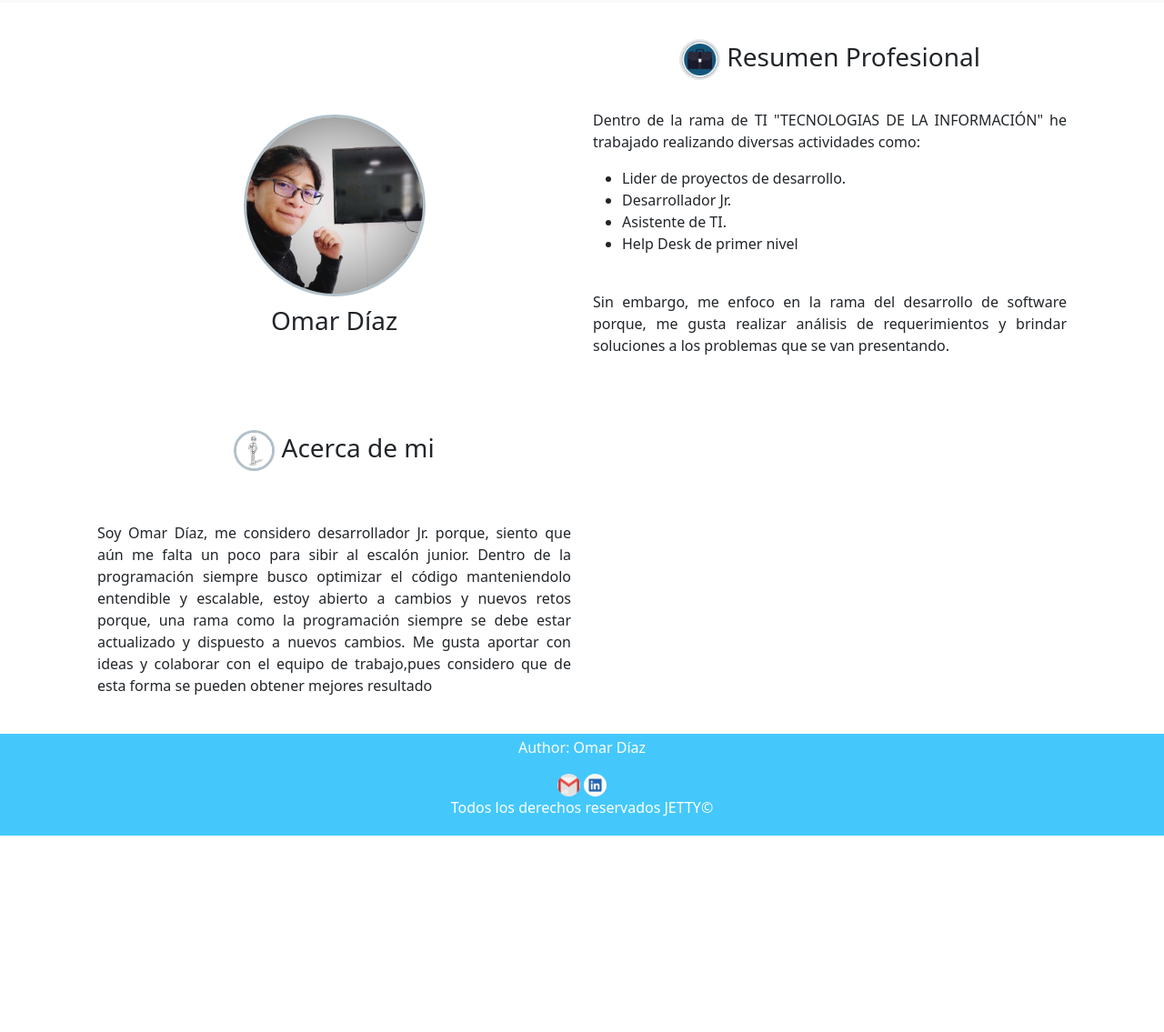
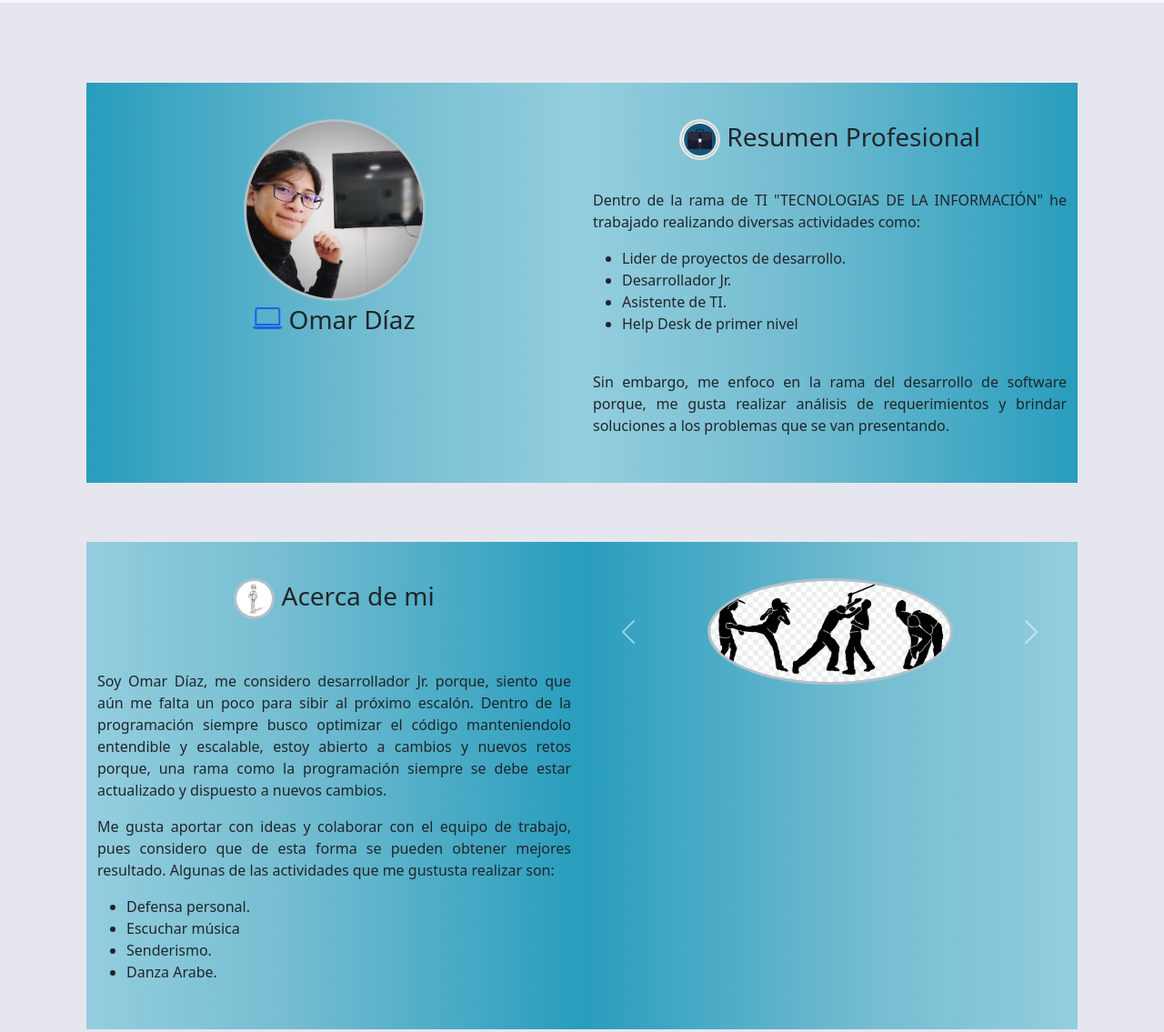
Before and after one commit to JeffersonOmarDiaz/jeffersonomardiaz.github.io, a plain HTML site: page index.html in a window 1280 px wide. Shown: the part 53-1188 px from the top of the page at 91% size. Before the commit the page ends 972 px from the top, so only its background shows below. Drawn offline with nearby package versions, Linux system fonts and the light colour scheme.

Commit message:
update portafolio

```diff
--- /dev/null
+++ b/CSS/index.css
@@ -0,0 +1,95 @@
+body {
+    background: rgb(230, 230, 239) !important;
+}
+
+/* #primera {
+
+    background: rgb(61, 142, 255);
+    background: -moz-linear-gradient(left, rgb(61, 142, 255) 0%, rgb(117, 189, 209) 59%, rgb(147, 206, 222) 100%);
+    background: -webkit-gradient(left top, right top, color-stop(0%, rgb(61, 142, 255)), color-stop(59%, rgb(117, 189, 209)), color-stop(100%, rgb(147, 206, 222)));
+    background: -webkit-linear-gradient(left, rgb(61, 142, 255) 0%, rgb(117, 189, 209) 59%, rgb(147, 206, 222) 100%);
+    background: -o-linear-gradient(left, rgb(61, 142, 255) 0%, rgb(117, 189, 209) 59%, rgb(147, 206, 222) 100%);
+    background: -ms-linear-gradient(left, rgb(61, 142, 255) 0%, rgb(117, 189, 209) 59%, rgb(147, 206, 222) 100%);
+    background: linear-gradient(to right, rgb(61, 142, 255) 0%, rgb(117, 189, 209) 59%, rgb(147, 206, 222) 100%);
+    filter: progid:DXImageTransform.Microsoft.gradient(startColorstr='#3d8eff', endColorstr='#93cede', GradientType=1);
+
+} */
+
+
+#primera_der {
+    background: rgb(147, 206, 222);
+    background: -moz-linear-gradient(left, rgb(147, 206, 222) 0%, rgb(117, 189, 209) 41%, rgb(40, 157, 189) 100%);
+    background: -webkit-gradient(left top, right top, color-stop(0%, rgb(147, 206, 222)), color-stop(41%, rgb(117, 189, 209)), color-stop(100%, rgb(40, 157, 189)));
+    background: -webkit-linear-gradient(left, rgb(147, 206, 222) 0%, rgb(117, 189, 209) 41%, rgb(40, 157, 189) 100%);
+    background: -o-linear-gradient(left, rgb(147, 206, 222) 0%, rgb(117, 189, 209) 41%, rgb(40, 157, 189) 100%);
+    background: -ms-linear-gradient(left, rgb(147, 206, 222) 0%, rgb(117, 189, 209) 41%, rgb(40, 157, 189) 100%);
+    background: linear-gradient(to right, rgb(147, 206, 222) 0%, rgb(117, 189, 209) 41%, rgb(40, 157, 189) 100%);
+    filter: progid:DXImageTransform.Microsoft.gradient(startColorstr='#93cede', endColorstr='#289dbd', GradientType=1);
+
+
+}
+
+#primera_izq {
+    background: rgb(40, 157, 189);
+    background: -moz-linear-gradient(left, rgb(40, 157, 189) 0%, rgb(117, 189, 209) 59%, rgb(147, 206, 222) 100%);
+    background: -webkit-gradient(left top, right top, color-stop(0%, rgb(40, 157, 189)), color-stop(59%, rgb(117, 189, 209)), color-stop(100%, rgb(147, 206, 222)));
+    background: -webkit-linear-gradient(left, rgb(40, 157, 189) 0%, rgb(117, 189, 209) 59%, rgb(147, 206, 222) 100%);
+    background: -o-linear-gradient(left, rgb(40, 157, 189) 0%, rgb(117, 189, 209) 59%, rgb(147, 206, 222) 100%);
+    background: -ms-linear-gradient(left, rgb(40, 157, 189) 0%, rgb(117, 189, 209) 59%, rgb(147, 206, 222) 100%);
+    background: linear-gradient(to right, rgb(40, 157, 189) 0%, rgb(117, 189, 209) 59%, rgb(147, 206, 222) 100%);
+    filter: progid:DXImageTransform.Microsoft.gradient(startColorstr='#289dbd', endColorstr='#93cede', GradientType=1);
+
+}
+
+
+
+
+
+/* #segunda {
+    background: rgb(147, 206, 222);
+    background: -moz-linear-gradient(left, rgb(147, 206, 222) 0%, rgb(117, 189, 209) 41%, rgb(61, 142, 255) 100%);
+    background: -webkit-gradient(left top, right top, color-stop(0%, rgb(147, 206, 222)), color-stop(41%, rgb(117, 189, 209)), color-stop(100%, rgb(61, 142, 255)));
+    background: -webkit-linear-gradient(left, rgb(147, 206, 222) 0%, rgb(117, 189, 209) 41%, rgb(61, 142, 255) 100%);
+    background: -o-linear-gradient(left, rgb(147, 206, 222) 0%, rgb(117, 189, 209) 41%, rgb(61, 142, 255) 100%);
+    background: -ms-linear-gradient(left, rgb(147, 206, 222) 0%, rgb(117, 189, 209) 41%, rgb(61, 142, 255) 100%);
+    background: linear-gradient(to right, rgb(147, 206, 222) 0%, rgb(117, 189, 209) 41%, rgb(61, 142, 255) 100%);
+    filter: progid:DXImageTransform.Microsoft.gradient(startColorstr='#93cede', endColorstr='#3d8eff', GradientType=1);
+
+} */
+
+#segunda_izq {
+    background: rgb(147, 206, 222);
+    background: -moz-linear-gradient(left, rgb(147, 206, 222) 0%, rgb(117, 189, 209) 41%, rgb(40, 157, 189) 100%);
+    background: -webkit-gradient(left top, right top, color-stop(0%, rgb(147, 206, 222)), color-stop(41%, rgb(117, 189, 209)), color-stop(100%, rgb(40, 157, 189)));
+    background: -webkit-linear-gradient(left, rgb(147, 206, 222) 0%, rgb(117, 189, 209) 41%, rgb(40, 157, 189) 100%);
+    background: -o-linear-gradient(left, rgb(147, 206, 222) 0%, rgb(117, 189, 209) 41%, rgb(40, 157, 189) 100%);
+    background: -ms-linear-gradient(left, rgb(147, 206, 222) 0%, rgb(117, 189, 209) 41%, rgb(40, 157, 189) 100%);
+    background: linear-gradient(to right, rgb(147, 206, 222) 0%, rgb(117, 189, 209) 41%, rgb(40, 157, 189) 100%);
+    filter: progid:DXImageTransform.Microsoft.gradient(startColorstr='#93cede', endColorstr='#289dbd', GradientType=1);
+
+
+}
+
+#segunda_der {
+    background: rgb(40, 157, 189);
+    background: -moz-linear-gradient(left, rgb(40, 157, 189) 0%, rgb(117, 189, 209) 59%, rgb(147, 206, 222) 100%);
+    background: -webkit-gradient(left top, right top, color-stop(0%, rgb(40, 157, 189)), color-stop(59%, rgb(117, 189, 209)), color-stop(100%, rgb(147, 206, 222)));
+    background: -webkit-linear-gradient(left, rgb(40, 157, 189) 0%, rgb(117, 189, 209) 59%, rgb(147, 206, 222) 100%);
+    background: -o-linear-gradient(left, rgb(40, 157, 189) 0%, rgb(117, 189, 209) 59%, rgb(147, 206, 222) 100%);
+    background: -ms-linear-gradient(left, rgb(40, 157, 189) 0%, rgb(117, 189, 209) 59%, rgb(147, 206, 222) 100%);
+    background: linear-gradient(to right, rgb(40, 157, 189) 0%, rgb(117, 189, 209) 59%, rgb(147, 206, 222) 100%);
+    filter: progid:DXImageTransform.Microsoft.gradient(startColorstr='#289dbd', endColorstr='#93cede', GradientType=1);
+
+}
+
+footer{
+    background: rgb(40,157,189);
+background: -moz-linear-gradient(top, rgb(40,157,189) 0%, rgb(117,189,209) 59%, rgb(147,206,222) 100%);
+background: -webkit-gradient(left top, left bottom, color-stop(0%, rgb(40,157,189)), color-stop(59%, rgb(117,189,209)), color-stop(100%, rgb(147,206,222)));
+background: -webkit-linear-gradient(top, rgb(40,157,189) 0%, rgb(117,189,209) 59%, rgb(147,206,222) 100%);
+background: -o-linear-gradient(top, rgb(40,157,189) 0%, rgb(117,189,209) 59%, rgb(147,206,222) 100%);
+background: -ms-linear-gradient(top, rgb(40,157,189) 0%, rgb(117,189,209) 59%, rgb(147,206,222) 100%);
+background: linear-gradient(to bottom, rgb(40,157,189) 0%, rgb(117,189,209) 59%, rgb(147,206,222) 100%);
+filter: progid:DXImageTransform.Microsoft.gradient( startColorstr='#289dbd', endColorstr='#93cede', GradientType=0 );
+
+}
--- a/index.html
+++ b/index.html
@@ -7,6 +7,9 @@
   <title>Omar Díaz</title>
   <link href="https://cdn.jsdelivr.net/npm/bootstrap@5.2.3/dist/css/bootstrap.min.css" rel="stylesheet"
     integrity="sha384-rbsA2VBKQhggwzxH7pPCaAqO46MgnOM80zW1RWuH61DGLwZJEdK2Kadq2F9CUG65" crossorigin="anonymous">
+  <link rel="stylesheet" href="https://cdn.jsdelivr.net/npm/bootstrap-icons@1.10.3/font/bootstrap-icons.css">
+
+  <link href="CSS/index.css" rel="stylesheet" type="text/css" />
 </head>
 
 <body>
@@ -14,7 +17,8 @@
   <nav class="navbar navbar-expand-lg bg-light">
     <div class="container-fluid">
       <a class="navbar-brand" href="#">Navbar</a>
-          <button class="navbar-toggler" type="button" data-bs-toggle="collapse" data-bs-target="#navbarSupportedContent" aria-controls="navbarSupportedContent" aria-expanded="false" aria-label="Toggle navigation">
+      <button class="navbar-toggler" type="button" data-bs-toggle="collapse" data-bs-target="#navbarSupportedContent"
+        aria-controls="navbarSupportedContent" aria-expanded="false" aria-label="Toggle navigation">
         <span class="navbar-toggler-icon"></span>
       </button>
       <div class="collapse navbar-collapse" id="navbarSupportedContent">
@@ -32,7 +36,9 @@
             <ul class="dropdown-menu">
               <li><a class="dropdown-item" href="#">Action</a></li>
               <li><a class="dropdown-item" href="#">Another action</a></li>
-                  <li><hr class="dropdown-divider"></li>
+              <li>
+                <hr class="dropdown-divider">
+              </li>
               <li><a class="dropdown-item" href="#">Something else here</a></li>
             </ul>
           </li>
@@ -50,17 +56,26 @@
 
 
   <div class="container">
-        <div class="row" style="padding-top: 40px; padding-left: 25px; padding-right: 25px; padding-bottom: 25px; ">
-            <div class="col" style="text-align: center;  position: relative;">
-                <img src="images/foto_perfil.jpg" class="img-fluid" alt="experiencia" height="200px" width="200px" style="border: 3px solid rgb(178, 192, 201); border-radius: 50%;
-                position: absolute; top: 50%; left: 50%; transform: translate(-50%, -50%);">
     <br>
-                <h3 style="position: absolute; top: 85%; left: 50%; transform: translate(-50%, -50%);">Omar Díaz</h3>
+    <br>
+    <div class="row" id="primera"
+      style="padding-top: 40px; padding-left: 25px; padding-right: 25px; padding-bottom: 25px; ">
+      <div class="col" id="primera_izq" style="text-align: center; padding-top: 40px; padding-bottom: 35px;">
+        <img src="images/foto_perfil.jpg" class="img-fluid" alt="experiencia" height="200px" width="200px"
+          style="border: 3px solid rgb(178, 192, 201); border-radius: 50%;">
+        <!-- position: absolute; top: 50%; left: 50%; transform: translate(-50%, -50%);"> -->
+        <br>
+        <!-- <h3 style="position: absolute; top: 85%; left: 50%; transform: translate(-50%, -50%);">Omar Díaz</h3> -->
+        <h3> <i class="bi-laptop" style="font-size: 2rem; color: rgb(25, 98, 233);"></i> Omar Díaz</h3>
+        <br>
+        <br>
       </div>
-            <div class="col" style="text-align: justify; ">
+      <div class="col" id="primera_der" style="text-align: justify; padding-top: 40px; padding-bottom: 35px;">
         <h3 style="text-align: center !important; ">
-                    <img src="images/experiencia.gif" class="img-fluid" alt="experiencia" height="45px" width="45px" style="border-radius: 50%;">
-                    Resumen Profesional</h3>
+          <img src="images/experiencia.gif" class="img-fluid" alt="experiencia" height="45px" width="45px"
+            style="border-radius: 50%;">
+          Resumen Profesional
+        </h3>
         <br>
 
         <p>
@@ -77,32 +92,76 @@
 
         </ul>
         <br>
-                    Sin embargo, me enfoco en la rama del desarrollo de software porque, me gusta realizar análisis de requerimientos y brindar soluciones
+        Sin embargo, me enfoco en la rama del desarrollo de software porque, me gusta realizar análisis de
+        requerimientos y brindar soluciones
         a los problemas que se van presentando.
         </p>
       </div>
     </div>
 
-        <div class="row" style="padding-top: 40px; padding-left: 25px; padding-right: 25px; padding-bottom: 25px;">
-            <div class="col" style="text-align: justify;">
+    <div class="row" id="segunda"
+      style="padding-top: 40px; padding-left: 25px; padding-right: 25px; padding-bottom: 25px;">
+      <div class="col" id="segunda_izq" style="text-align: justify; padding-top: 40px; padding-bottom: 35px;">
 
         <h3 style="text-align: center !important; ">
-                    <img src="images/acerca_de_mi.gif" class="img-fluid" alt="experiencia" height="45px" width="45px" style="border-radius: 50%;  border: 3px solid rgb(178, 192, 201);">
-                    Acerca de mi</h3>
+          <img src="images/acerca_de_mi.gif" class="img-fluid" alt="experiencia" height="45px" width="45px"
+            style="border-radius: 50%;  border: 3px solid rgb(178, 192, 201);">
+          Acerca de mi
+        </h3>
         <br>
         <br>
-                <p style="text-align: justify;">Soy Omar Díaz, me considero desarrollador Jr. porque, siento que aún me falta un poco para sibir al escalón junior. Dentro de la programación siempre
+        <p style="text-align: justify;">Soy Omar Díaz, me considero desarrollador Jr. porque, siento que aún me falta un
+          poco para sibir al próximo escalón. Dentro de la programación siempre
           busco optimizar el código manteniendolo entendible y
           escalable, estoy abierto a cambios y nuevos retos porque, una rama como la programación siempre se debe
           estar actualizado y dispuesto a nuevos cambios.
-                    Me gusta aportar con ideas y colaborar con el equipo de trabajo,pues considero que de esta forma se
-                    pueden obtener mejores resultado</p>
+        </p>
+        <p style="text-align: justify;">
+          Me gusta aportar con ideas y colaborar con el equipo de trabajo, pues considero que de esta forma se
+          pueden obtener mejores resultado.
+          Algunas de las actividades que me gustusta realizar son:
+
+
+        </p>
+
+        <ul>
+
+          <li> Defensa personal.</li>
+          <li>Escuchar música</li>
+          <li>Senderismo.</li>
+          <li> Danza Arabe.</li>
+
+        </ul>
       </div>
-            <div class="col">
-
+      <div class="col" id="segunda_der" style="text-align: center; padding-top: 40px; padding-bottom: 35px;">
+        <div id="carouselExampleInterval" class="carousel slide" data-bs-ride="carousel">
+          <div class="carousel-inner">
+            <div class="carousel-item active" data-bs-interval="2700">
+              <img src="images/acerca1.jpg" class="img-fluid" alt="..." height="270px" width="270px"
+              style="border: 3px solid rgb(178, 192, 201); border-radius: 50%;">
+            </div>
+            <div class="carousel-item" data-bs-interval="2700">
+              <img src="images/acerca2.png"  class="img-fluid" alt="..." height="270px" width="270px"
+              style="border: 3px solid rgb(178, 192, 201); border-radius: 50%;">
+            </div>
+            <div class="carousel-item" data-bs-interval="2700">
+              <img src="images/acerca3.jpg" class="img-fluid" alt="..." height="270px" width="270px"
+              style="border: 3px solid rgb(178, 192, 201); border-radius: 50%;">
             </div>
           </div>
-
+          <button class="carousel-control-prev" type="button" data-bs-target="#carouselExampleInterval" data-bs-slide="prev">
+            <span class="carousel-control-prev-icon" aria-hidden="true"></span>
+            <span class="visually-hidden">Anterior</span>
+          </button>
+          <button class="carousel-control-next" type="button" data-bs-target="#carouselExampleInterval" data-bs-slide="next">
+            <span class="carousel-control-next-icon" aria-hidden="true"></span>
+            <span class="visually-hidden">Siguiente</span>
+          </button>
+        </div>
+      </div>
+    </div>
+    <br>
+    <br>
   </div>
 
 
@@ -115,8 +174,11 @@
 
 <footer style="text-align: center; padding: 3px; background-color: rgb(68, 200, 252); color: white;">
   <p>Author: Omar Díaz</p>
-    <a href="mailto:kramm.405@gmail.com" title="Email"><img src="images/gmail-logo.png" class="img-fluid" alt="email" height="25px" width="25px" style="border-radius: 50%;"></a>
-    <a href="https://ec.linkedin.com/in/jefferson-omar-diaz-cando-237010176?original_referer=https%3A%2F%2Fduckduckgo.com%2F" title="Linkedin" target="_blank"><img src="images/linkeind_icon.jpg" class="img-fluid" alt="experiencia" height="25px" width="25px" style="border-radius: 50%;"></a>
+  <a href="mailto:kramm.405@gmail.com" title="Email"><img src="images/gmail-logo.png" class="img-fluid" alt="email"
+      height="25px" width="25px" style="border-radius: 50%;"></a>
+  <a href="https://ec.linkedin.com/in/jefferson-omar-diaz-cando-237010176?original_referer=https%3A%2F%2Fduckduckgo.com%2F"
+    title="Linkedin" target="_blank"><img src="images/linkeind_icon.jpg" class="img-fluid" alt="experiencia"
+      height="25px" width="25px" style="border-radius: 50%;"></a>
   <br>
   <p>Todos los derechos reservados JETTY©</p>
 </footer>
```
Also changed, not shown: images/acerca1.jpg (added), images/acerca2.png (added), images/acerca3.jpg (added). Lines whose indentation alone changed are shown as unchanged.
